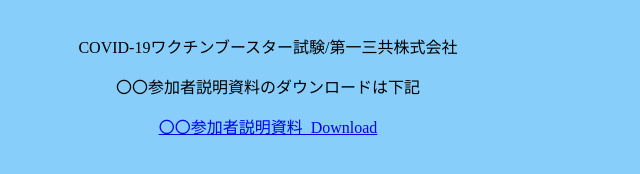
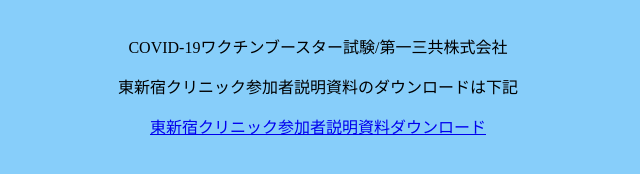
Before and after one commit to chc-devgroup/chi-ds2, a plain HTML site: page index.html in a window 1280 px wide. Shown: the whole page, without its empty margins (0-640 px from the left). Drawn offline with Linux system fonts and the light colour scheme.

Commit message:
modified index.html

```diff
--- a/index.html
+++ b/index.html
@@ -7,7 +7,7 @@
    body {
    background: #87cefa;
    font-family: Meiryo;
-   width: 500px;
+   width: 600px;
    padding: 10px;
    text-align: center;
     }
@@ -15,6 +15,6 @@
 </head>
 <body>
    <P>COVID-19ワクチンブースター試験/第一三共株式会社<P>
-   <p>〇〇参加者説明資料のダウンロードは下記</p>
-   <a href="/ICFFile.pdf" download>〇〇参加者説明資料_Download</a>
+   <p>東新宿クリニック参加者説明資料のダウンロードは下記</p>
+   <a href="/ICFFile2.pdf" download>東新宿クリニック参加者説明資料ダウンロード</a>
 </body> </html>
```
Also changed, not shown: 1 other file.
